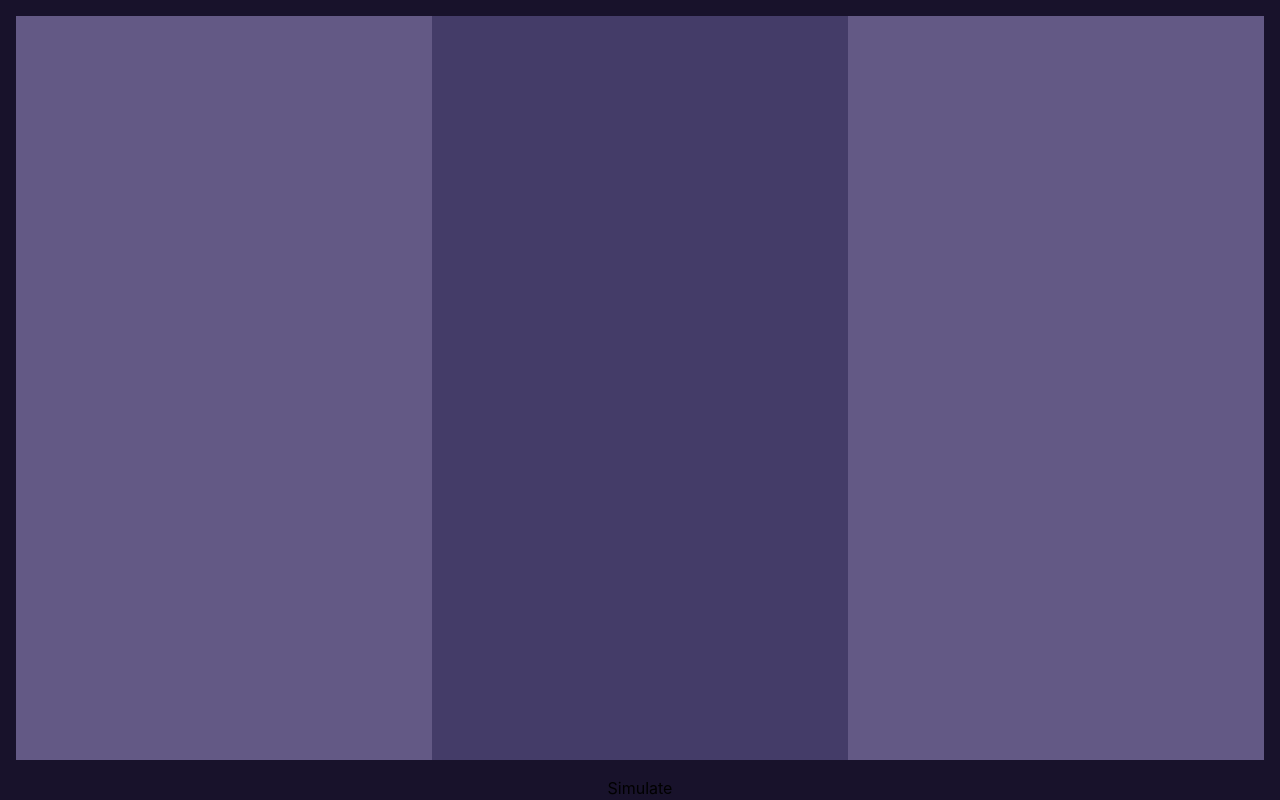
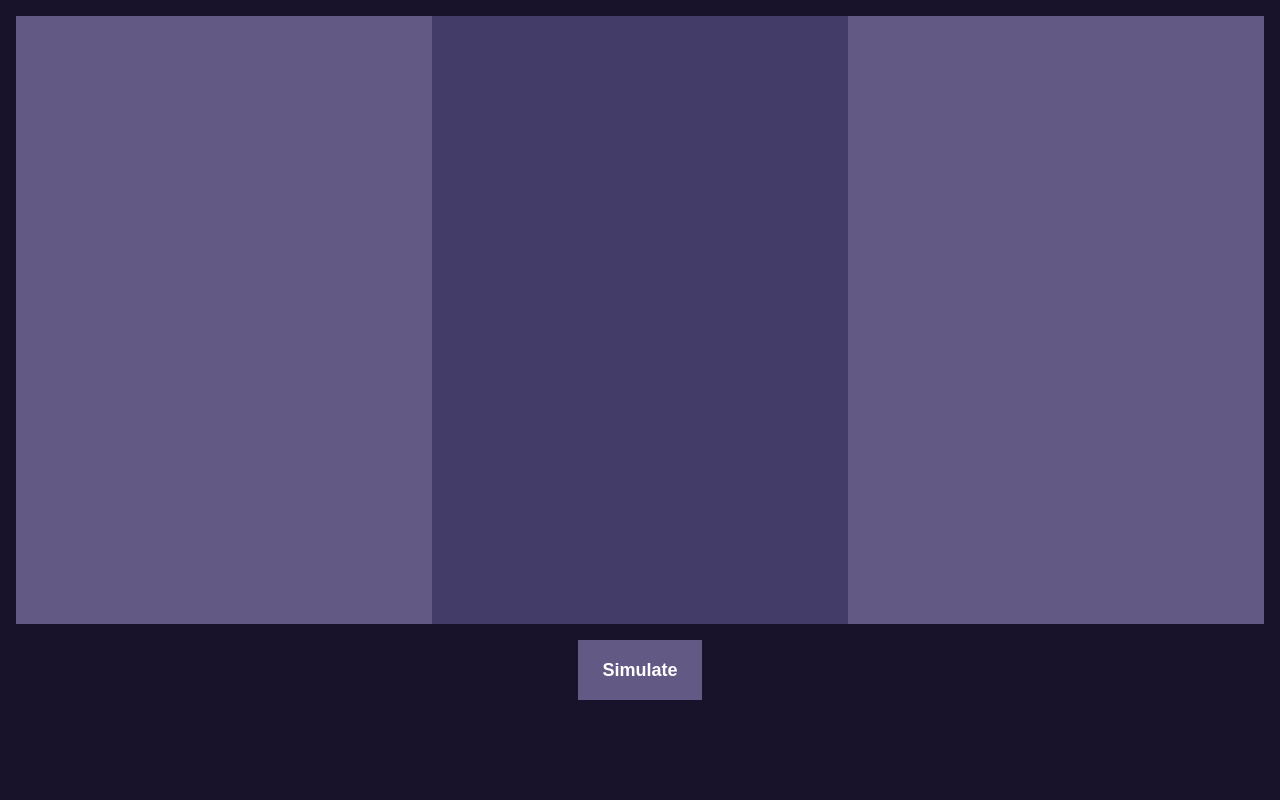
Before and after one commit to chechna9/valorant_win_prediction_UI, a React (Create React App) app: page / in a window 1280 px wide. Built offline with nearby package versions, Linux system fonts and the light colour scheme.

Commit message:
added spinner loading and finished the button

```diff
--- a/src/components/custom_button.tsx
+++ b/src/components/custom_button.tsx
@@ -2,7 +2,7 @@
 
 const CustomButton:React.FC<CustomButtonInterface> = (props) => {
     return (
-        <button {...props}>
+        <button {...props} className="text-lg font-bold text-white bg-myLight transition-all duration-200 hover:shadow-myDark2 shadow-myDark2 hover:shadow-[5px_5px] hover:-translate-x-1 hover:-translate-y-1 py-4 px-6">
             {props.children}
         </button>
      );
--- /dev/null
+++ b/src/components/loadingSpinner.tsx
@@ -0,0 +1,22 @@
+const LoadingSpinner = () => {
+  return (
+    <svg
+      aria-hidden="true"
+      className="w-8 h-8 text-gray-200 animate-spin dark:text-gray-600 fill-white mx-auto "
+      viewBox="0 0 100 101"
+      fill="none"
+      xmlns="http://www.w3.org/2000/svg"
+    >
+      <path
+        d="M100 50.5908C100 78.2051 77.6142 100.591 50 100.591C22.3858 100.591 0 78.2051 0 50.5908C0 22.9766 22.3858 0.59082 50 0.59082C77.6142 0.59082 100 22.9766 100 50.5908ZM9.08144 50.5908C9.08144 73.1895 27.4013 91.5094 50 91.5094C72.5987 91.5094 90.9186 73.1895 90.9186 50.5908C90.9186 27.9921 72.5987 9.67226 50 9.67226C27.4013 9.67226 9.08144 27.9921 9.08144 50.5908Z"
+        fill="currentColor"
+      />
+      <path
+        d="M93.9676 39.0409C96.393 38.4038 97.8624 35.9116 97.0079 33.5539C95.2932 28.8227 92.871 24.3692 89.8167 20.348C85.8452 15.1192 80.8826 10.7238 75.2124 7.41289C69.5422 4.10194 63.2754 1.94025 56.7698 1.05124C51.7666 0.367541 46.6976 0.446843 41.7345 1.27873C39.2613 1.69328 37.813 4.19778 38.4501 6.62326C39.0873 9.04874 41.5694 10.4717 44.0505 10.1071C47.8511 9.54855 51.7191 9.52689 55.5402 10.0491C60.8642 10.7766 65.9928 12.5457 70.6331 15.2552C75.2735 17.9648 79.3347 21.5619 82.5849 25.841C84.9175 28.9121 86.7997 32.2913 88.1811 35.8758C89.083 38.2158 91.5421 39.6781 93.9676 39.0409Z"
+        fill="currentFill"
+      />
+    </svg>
+  );
+};
+
+export default LoadingSpinner;
--- a/src/index.css
+++ b/src/index.css
@@ -1,11 +1,10 @@
 @tailwind base;
 @tailwind components;
 @tailwind utilities;
+@import url('https://fonts.googleapis.com/css2?family=Poppins:wght@400;500;700&display=swap');
 body {
   margin: 0;
-  font-family: -apple-system, BlinkMacSystemFont, 'Segoe UI', 'Roboto', 'Oxygen',
-    'Ubuntu', 'Cantarell', 'Fira Sans', 'Droid Sans', 'Helvetica Neue',
-    sans-serif;
+  font-family: 'Poppins', sans-serif;
   -webkit-font-smoothing: antialiased;
   -moz-osx-font-smoothing: grayscale;
 }
--- a/src/screens/simulation/simulation.tsx
+++ b/src/screens/simulation/simulation.tsx
@@ -1,9 +1,12 @@
+import { useState } from "react";
 import CustomButton from "../../components/custom_button";
+import LoadingSpinner from "../../components/loadingSpinner";
 
 const SimulationPage = () => {
+    const [loading,setLoading] = useState(false);
   return (
-    <div className="bg-myDark h-screen flex flex-col">
-      <div className="flex p-4 flex-auto">
+    <div className="bg-myDark h-screen">
+      <div className="flex p-4 h-[80vh]">
         {/* team 1 */}
         <div className="bg-myLight flex-auto"></div>
         {/* map*/}
@@ -12,7 +15,13 @@
         <div className="bg-myLight flex-auto"></div>
       </div>
 
-      <CustomButton>Simulate</CustomButton>
+      <div className="flex justify-center">{
+        loading && <LoadingSpinner/>
+      }
+       { !loading && <CustomButton onClick={()=>{
+            console.log("calling the api");
+        }}>Simulate</CustomButton>}
+      </div>
     </div>
   );
 };
```
